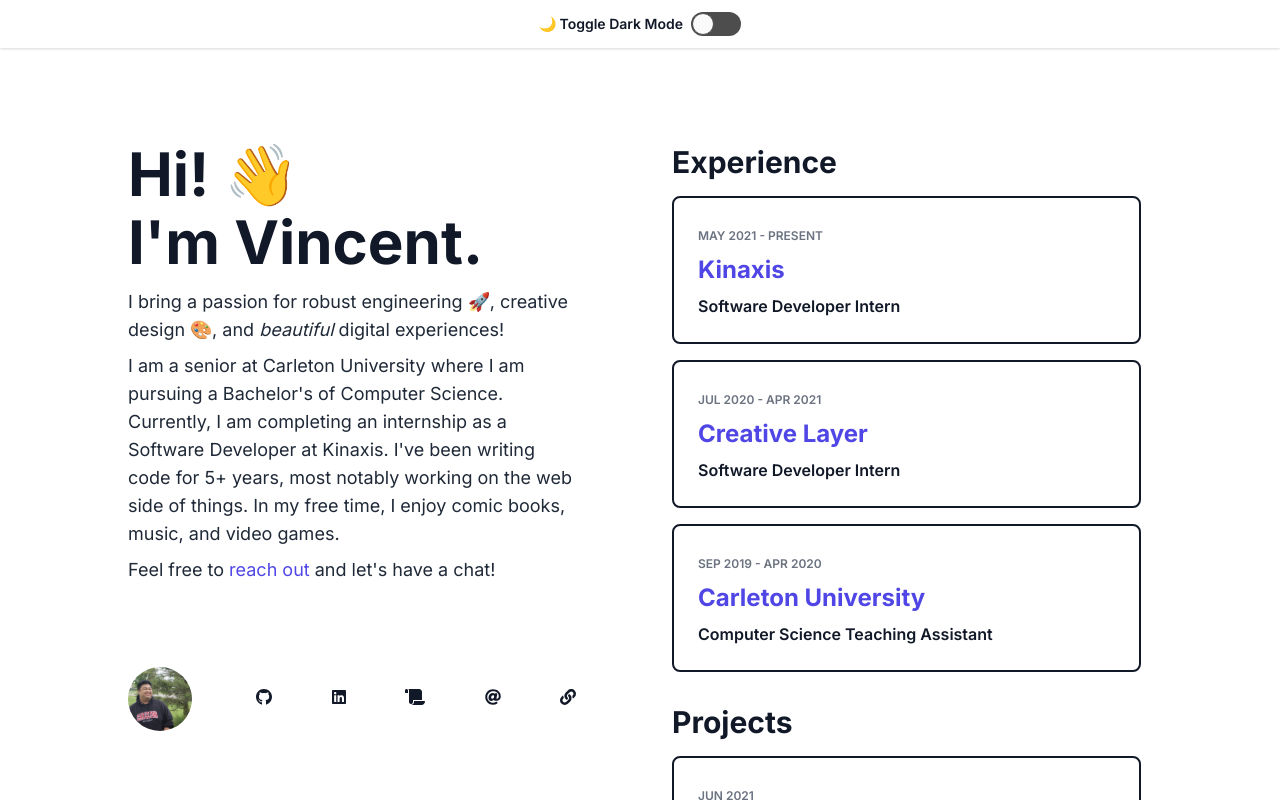
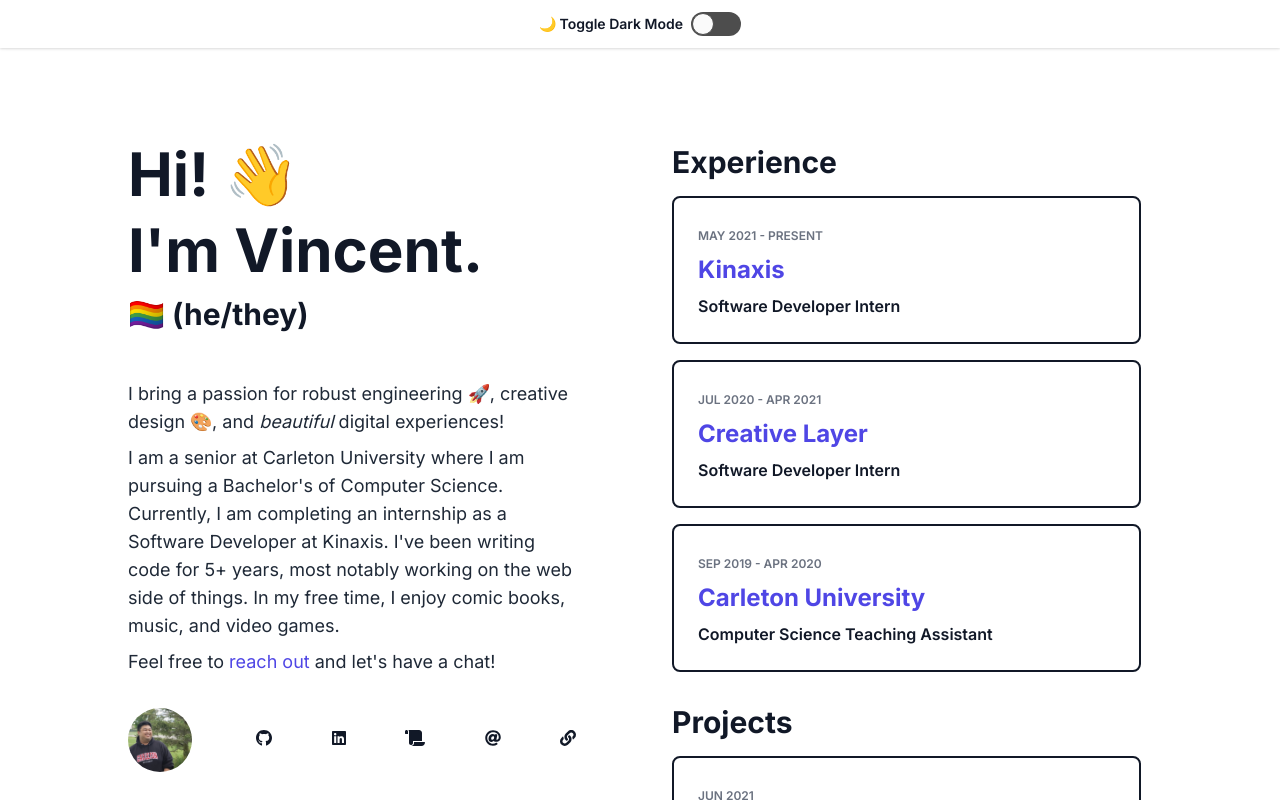
Before and after one commit to vinhvn/personal-website, a Next.js app in the folder 2021-07/: page / in a window 1280 px wide. Shown: the top 800 px of the page. Built offline with nearby package versions, Linux system fonts and the light colour scheme.

Commit message:
chore: added static export and pronouns

```diff
--- /dev/null
+++ b/2021-07/next.config.js
@@ -0,0 +1,6 @@
+module.exports = {
+  images: {
+    loader: 'imgix',
+    path: '',
+  },
+}
--- a/2021-07/package.json
+++ b/2021-07/package.json
@@ -6,6 +6,7 @@
     "build": "next build",
     "start": "next start",
     "stage": "yarn build; yarn start",
+    "export": "yarn build; next export -o dist",
     "type-check": "tsc"
   },
   "dependencies": {
--- a/2021-07/src/pages/index.tsx
+++ b/2021-07/src/pages/index.tsx
@@ -40,9 +40,10 @@ const IndexPage: NextPage = () => {
         className="max-w-screen-md mx-auto p-4 sm:p-8 mt-4 sm:mt-12 lg:mt-24 mb-8 sm:mb-16 xl:fixed xl:top-0 xl:left-0 xl:mx-0 xl:pt-12 xl:ml-24 xl:w-2/5 xl:max-w-none xl:flex xl:flex-col xl:justify-between xl:h-5/6"
       >
         <div id="header" className="mb-8">
-          <h1 className="text-4xl xl:text-6xl font-bold mb-4 text-gray-900 dark:text-gray-100 space-y-2">
-            <span className="block">Hi! 👋</span>
-            <span className="block">I&apos;m Vincent.</span>
+          <h1 className="text-4xl xl:text-6xl font-bold mb-4 xl:mb-12 text-gray-900 dark:text-gray-100 space-y-2 xl:space-y-4">
+            <p>Hi! 👋</p>
+            <p>I&apos;m Vincent.</p>
+            <p className="text-2xl xl:text-3xl">🏳️‍🌈 (he/they)</p>
           </h1>
           <div
             id="body"
```
